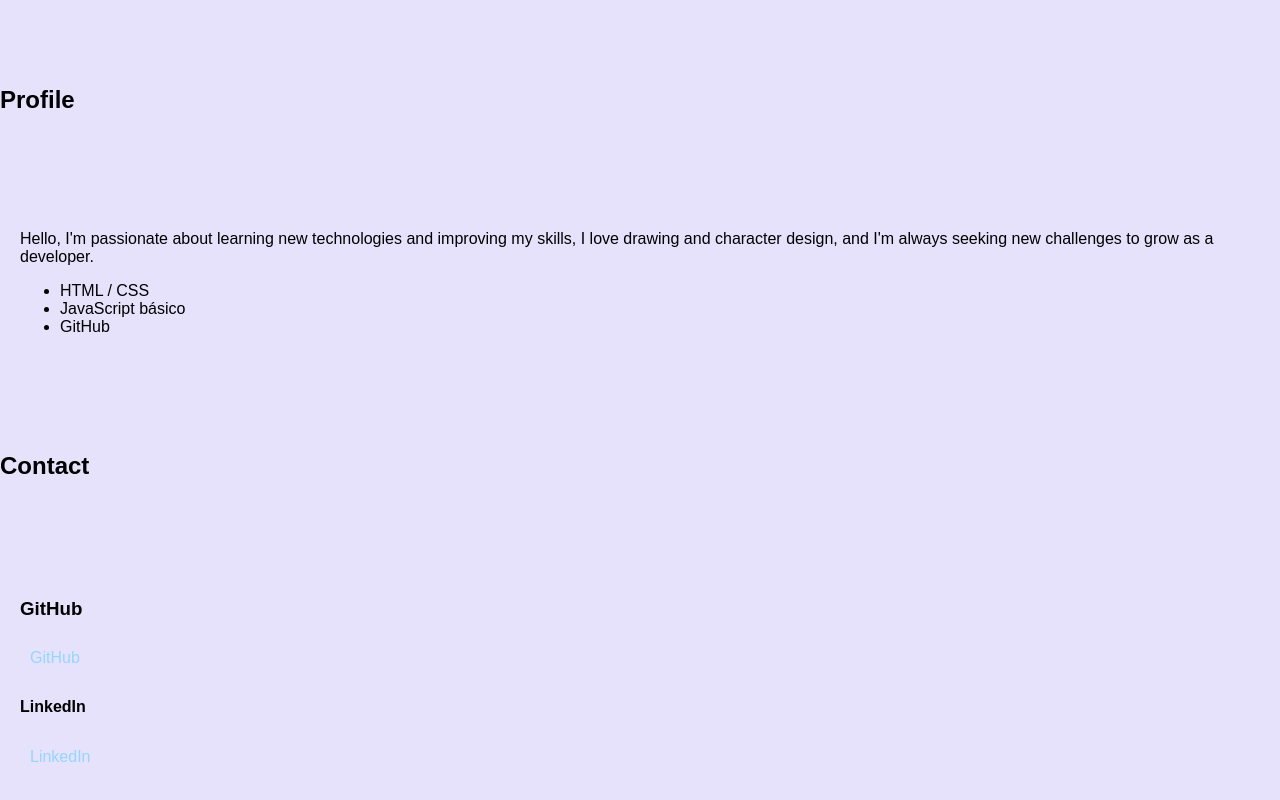
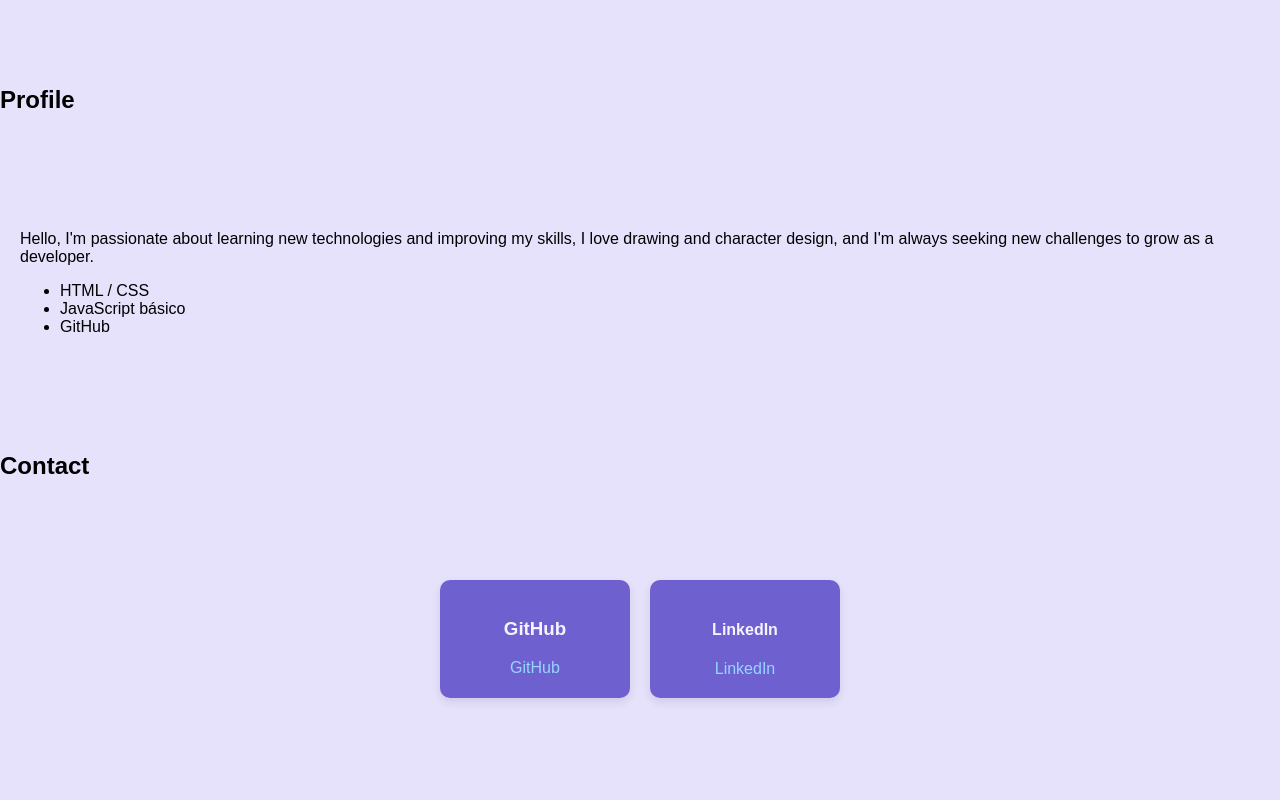
Before and after one commit to jan4546/jan4546.github.io, a plain HTML site: page index.html in a window 1280 px wide. Shown: the part 585-1385 px from the top of the page. After the commit the page ends 1363 px from the top, so only its background shows below. Drawn offline with Linux system fonts and the light colour scheme.

Commit message:
Update style.css

```diff
--- a/style.css
+++ b/style.css
@@ -106,7 +106,7 @@ section {
 }
 
 /*  Contact  */
-#Contact .grid-container{
+#contact .grid-container{
     display: flex;
     gap: 20px;
     flex-wrap: wrap;
@@ -114,7 +114,7 @@ section {
     color: #f5f3ff
 }
 
-#Contact .Contact-links {
+#contact .Contact-links {
     background: #6e61cf;
     padding: 20px;
     width: 150px;
@@ -124,18 +124,11 @@ section {
     transition: 0.3s;
 }
 
-.Contact-links:hover {
+#contact .Contact-links:hover {
     transform: translateY(-5px);
 }
 
-.Contact-links a {
-    display: inline-block;
-    margin-top: 10px;
-    color: #3498db;
-    text-decoration: none;
-}
-
-.Contact-links a {
+#contact .Contact-links a {
     margin: 10px;
     text-decoration: none;
     color: #95d6ff;
```
